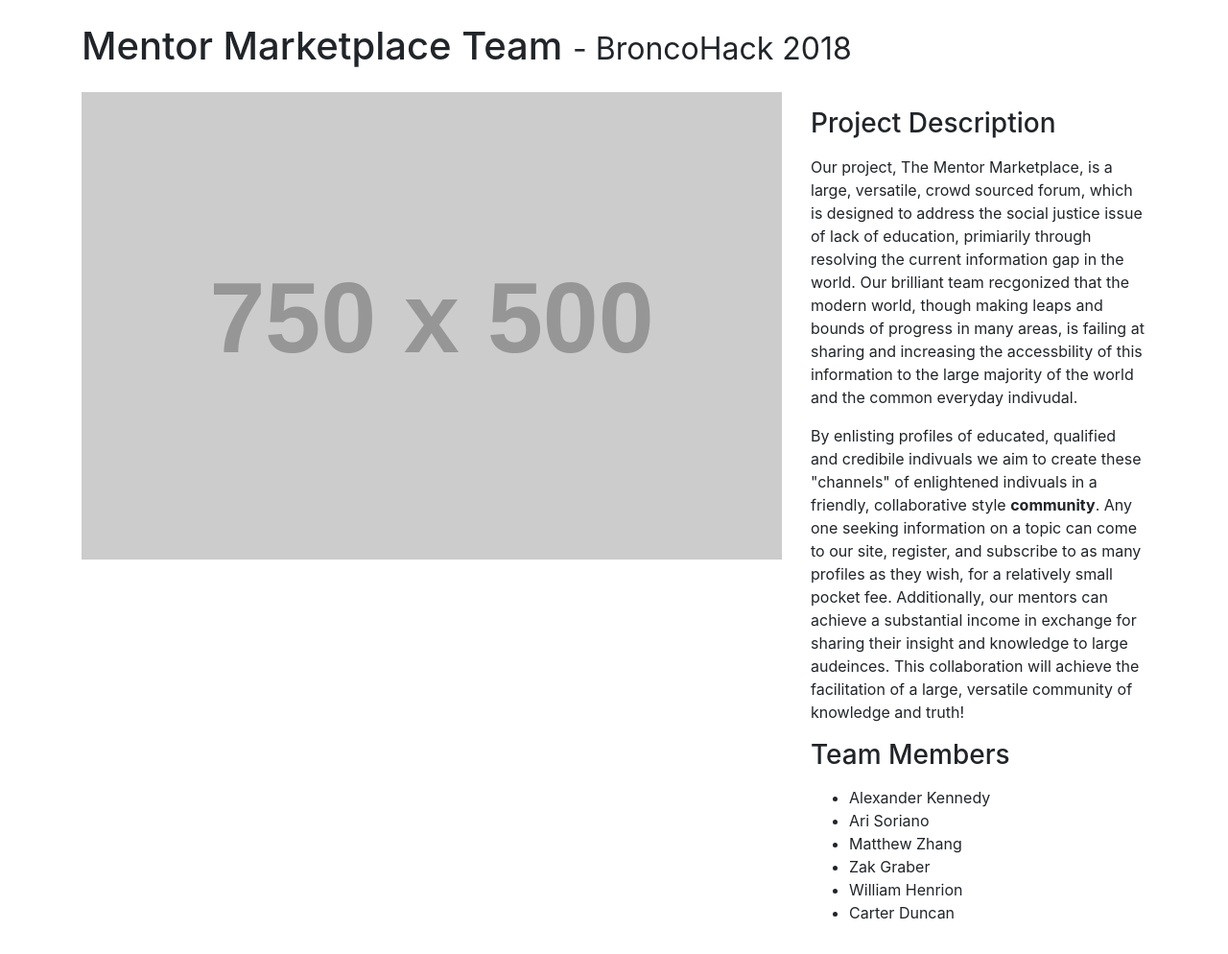
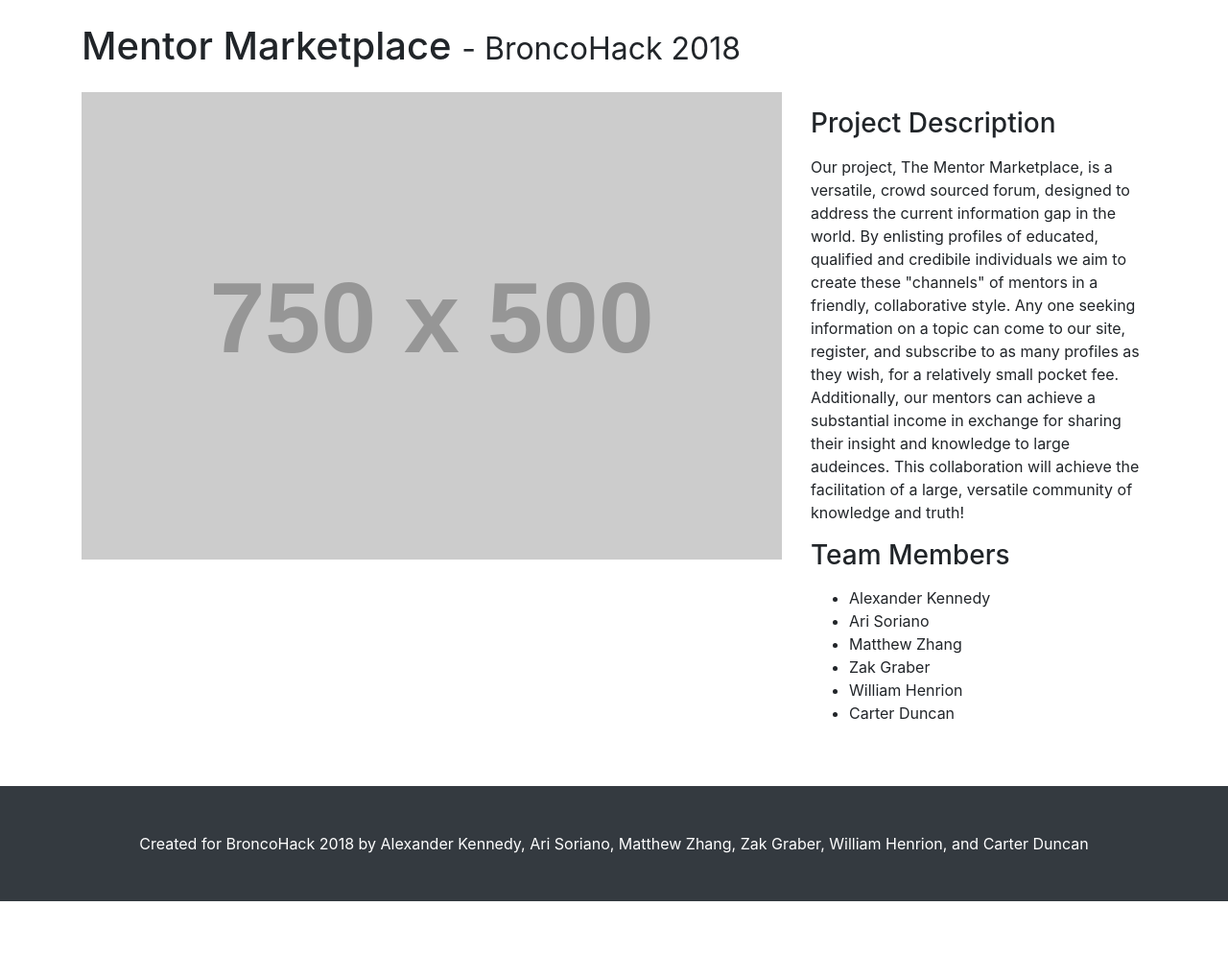
Before and after one commit to zgraber/BroncoHack-2018, a web app: file pages/about/about.html in a window 1280 px wide. Shown: the part 56-1050 px from the top of the page at 96% size. After the commit the page ends 995 px from the top, so only its background shows below. Run offline with its HTML, style and script files only (its server is not run), Linux system fonts and the light colour scheme; grey boxes labelled with a size stand in for pictures from a placeholder-image service; some libraries are stand-ins or nearby versions.

Commit message:
Condensed About

```diff
--- a/pages/about/about.html
+++ b/pages/about/about.html
@@ -8,7 +8,7 @@
     <meta name="description" content="">
     <meta name="author" content="">
 
-    <title>About The Team</title>
+    <title>About</title>
 
     <!-- Bootstrap core CSS -->
     <link href="vendor/bootstrap/css/bootstrap.min.css" rel="stylesheet">
@@ -50,7 +50,7 @@
     <div class="container">
 
       <!-- Portfolio Item Heading -->
-      <h1 class="my-4">Mentor Marketplace Team
+      <h1 class="my-4">Mentor Marketplace
         <small> - BroncoHack 2018</small>
       </h1>
 
@@ -63,9 +63,7 @@
 
         <div class="col-md-4">
           <h3 class="my-3">Project Description</h3>
-          <p>Our project, The Mentor Marketplace, is a large, versatile, crowd sourced forum, which is designed to address the social justice issue of lack of education, primiarily through resolving the current information gap in the world. Our brilliant team recgonized that the modern world, though making leaps and bounds of progress in many areas, is failing at sharing and increasing the accessbility of this information to the large majority of the world and the common everyday indivudal.</p>
-
-          <p>By enlisting profiles of educated, qualified and credibile indivuals we aim to create these "channels" of enlightened indivuals in a friendly, collaborative style <b>community</b>. Any one seeking information on a topic can come to our site, register, and subscribe to as many profiles as they wish, for a relatively small pocket fee. Additionally, our mentors can achieve a substantial income in exchange for sharing their insight and knowledge to large audeinces. This collaboration will achieve the facilitation of a large, versatile community of knowledge and truth!</p>
+          <p>Our project, The Mentor Marketplace, is a versatile, crowd sourced forum, designed to address the current information gap in the world. By enlisting profiles of educated, qualified and credibile individuals we aim to create these "channels" of mentors in a friendly, collaborative style. Any one seeking information on a topic can come to our site, register, and subscribe to as many profiles as they wish, for a relatively small pocket fee. Additionally, our mentors can achieve a substantial income in exchange for sharing their insight and knowledge to large audeinces. This collaboration will achieve the facilitation of a large, versatile community of knowledge and truth!</p>
           <h3 class="my-3">Team Members</h3>
           <ul>
             <li>Alexander Kennedy</li>
```
